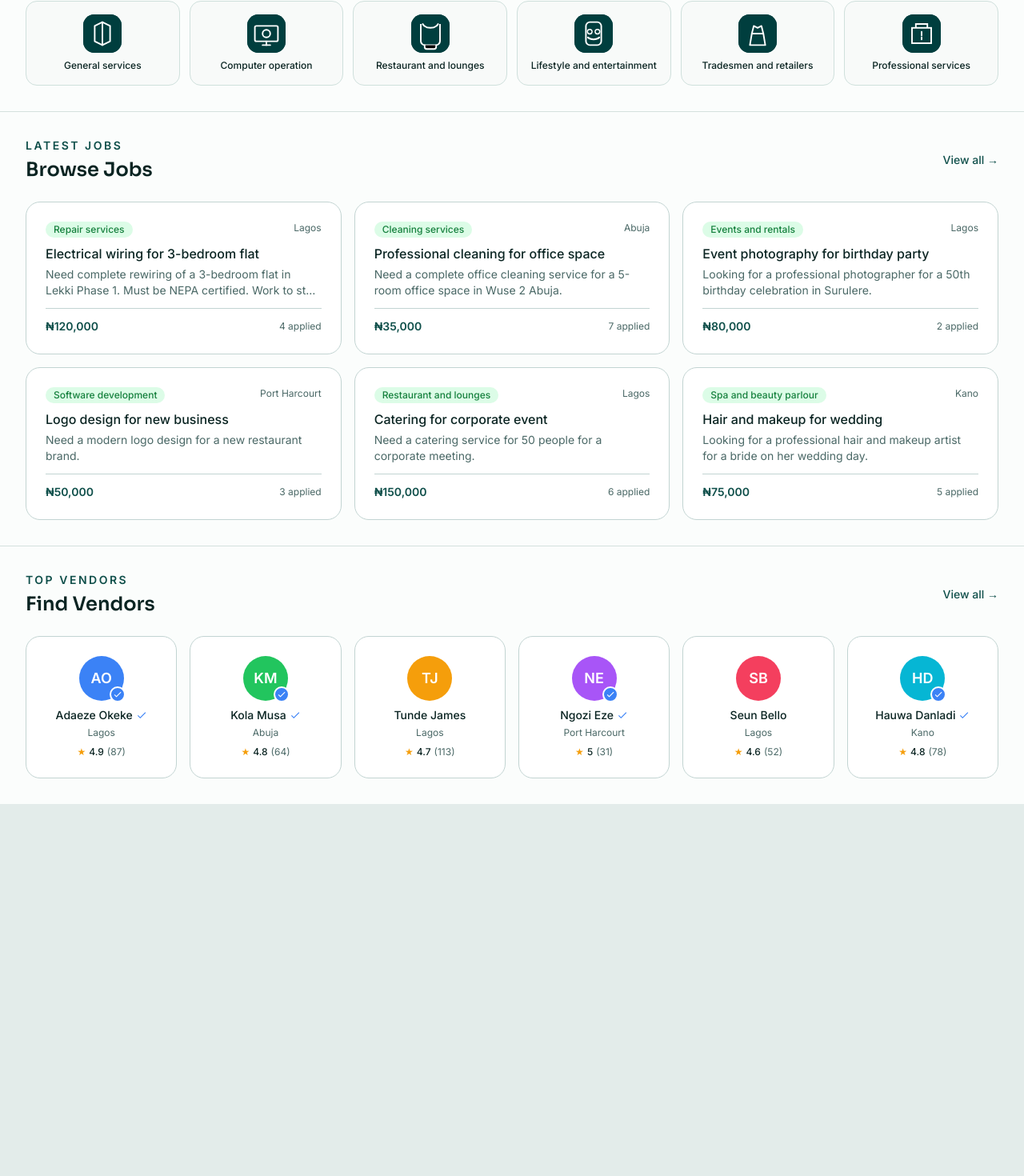
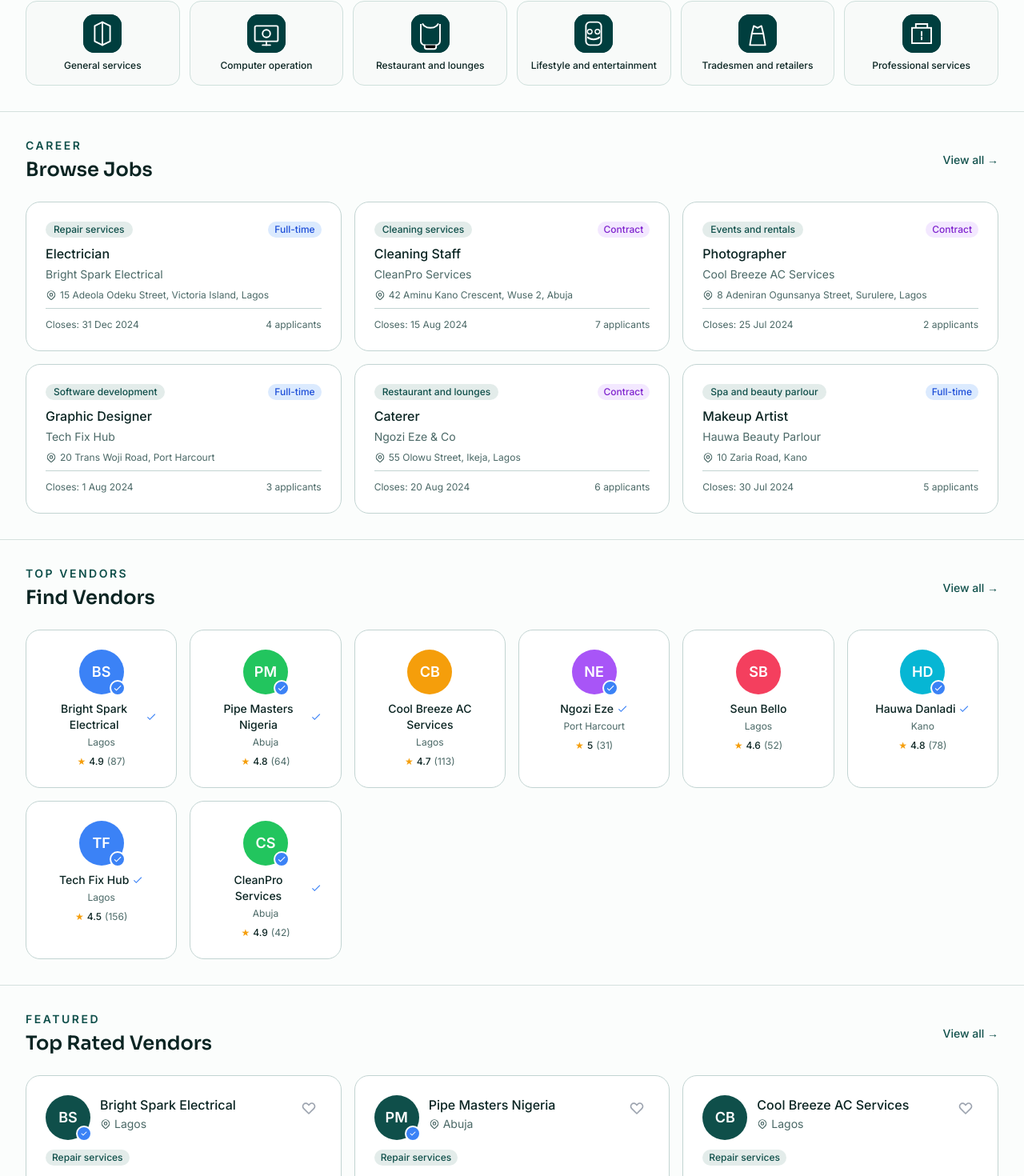
Before and after one commit to micha-tech/anywork-365, a Next.js app: page / in a window 1280 px wide. Shown: the part 1213-2683 px from the top of the page at 80% size. Before the commit the page ends 2218 px from the top, so only its background shows below. Built offline with nearby package versions, Linux system fonts and the light colour scheme; no server answers.

Commit message:
anywork365-update

```diff
--- a/src/app/jobs/page.tsx
+++ b/src/app/jobs/page.tsx
@@ -42,7 +42,6 @@ export default async function JobsPage({ searchParams }: Props) {
             name="search"
             defaultValue={search}
             className="input-field w-full"
-            placeholder="Search jobs by title or keyword..."
           />
           <div className="flex gap-2">
             <select name="category" defaultValue={category} className="input-field flex-1 appearance-none">
--- a/src/app/page.tsx
+++ b/src/app/page.tsx
@@ -1,11 +1,13 @@
 'use client'
 
+import { useState } from 'react'
 import Image from 'next/image'
 import Link from 'next/link'
 import { JOB_CATEGORIES, NIGERIAN_CITIES } from '@/types'
 import { MOCK_JOBS, MOCK_PROFESSIONALS } from '@/lib/mockData'
 import { useCurrentUser } from '@/hooks/useCurrentUser'
 import { CategoryIcon, CATEGORY_ICONS } from '@/components/ui/CategoryIcon'
+import { getInitials } from '@/lib/utils'
 
 const TRUST_POINTS = [
   'Find trusted, skilled hands for everyday and specialist jobs.',
@@ -17,8 +19,36 @@ export default function HomePage() {
   const { user, loading } = useCurrentUser()
 
   const displayCategories = JOB_CATEGORIES.slice(0, 12)
+  const featuredVendors = MOCK_PROFESSIONALS.slice(0, 8)
   const latestJobs = MOCK_JOBS.slice(0, 6)
-  const latestVendors = MOCK_PROFESSIONALS.slice(0, 6)
+
+  const [favorites, setFavorites] = useState<string[]>([])
+
+  function toggleFavorite(e: React.MouseEvent, vendorId: string) {
+    e.preventDefault()
+    setFavorites(prev =>
+      prev.includes(vendorId)
+        ? prev.filter(id => id !== vendorId)
+        : [...prev, vendorId]
+    )
+  }
+
+  function StarRating({ rating }: { rating: number }) {
+    return (
+      <div className="flex items-center gap-0.5">
+        {[1,2,3,4,5].map((star) => (
+          <svg
+            key={star}
+            className={`w-3.5 h-3.5 ${star <= rating ? 'text-yellow-400' : 'text-gray-300'}`}
+            fill="currentColor"
+            viewBox="0 0 20 20"
+          >
+            <path d="M9.049 2.927c.3-.921 1.603-.921 1.902 0l1.07 3.292a1 1 0 00.95.69h3.462c.969 0 1.371 1.24.588 1.81l-2.798 2.034a1 1 0 00-.364 1.118l1.07 3.292c.3.921-.755 1.688-1.54 1.118l-2.798-2.034a1 1 0 00-1.175 0l-2.798 2.034c-.784.57-1.838-.197-1.539-1.118l1.07-3.292a1 1 0 00-.364-1.118L2.98 8.72c-.783-.57-.38-1.81.588-1.81h3.461a1 1 0 00.951-.69l1.07-3.292z" />
+          </svg>
+        ))}
+      </div>
+    )
+  }
 
   return (
     <div className="bg-[#eef4f2]">
@@ -39,7 +69,7 @@ export default function HomePage() {
               Find trusted, skilled hands for any job. Clean, fast, and easy to use from your phone.
             </p>
 
-            <form action="/jobs" method="GET" className="mt-6 flex flex-col gap-3 sm:flex-row">
+            <form action="/professionals" method="GET" className="mt-6 flex flex-col gap-3 sm:flex-row">
               <input
                 type="text"
                 name="search"
@@ -117,7 +147,7 @@ export default function HomePage() {
                 Browse by category
               </h2>
             </div>
-            <Link href="/jobs" className="text-sm font-medium text-brand-primary hover:underline">
+            <Link href="/professionals" className="text-sm font-medium text-brand-primary hover:underline">
               View all →
             </Link>
           </div>
@@ -126,7 +156,7 @@ export default function HomePage() {
             {displayCategories.map((service) => (
               <Link
                 key={service}
-                href={`/jobs?category=${encodeURIComponent(service)}`}
+                href={`/professionals?category=${encodeURIComponent(service)}`}
                 className="flex flex-col items-center justify-center rounded-xl border border-[#cfe0dc] bg-[#f8faf9] p-4 text-center transition-all hover:border-brand-primary hover:shadow-md hover:-translate-y-0.5"
               >
                 <CategoryIcon category={service} size={48} />
@@ -142,7 +172,7 @@ export default function HomePage() {
           <div className="flex items-center justify-between mb-6">
             <div>
               <p className="text-sm font-semibold uppercase tracking-[0.18em] text-brand-primary">
-                Latest Jobs
+                Career
               </p>
               <h2 className="mt-1 font-display text-xl sm:text-2xl font-semibold text-text-primary">
                 Browse Jobs
@@ -161,16 +191,31 @@ export default function HomePage() {
                 className="card hover:border-brand-primary transition-all hover:-translate-y-0.5"
               >
                 <div className="flex items-start justify-between gap-2 mb-2">
-                  <span className="rounded-full bg-green-100 px-2.5 py-0.5 text-xs font-medium text-green-700">
+                  <span className="rounded-full bg-brand-light px-2.5 py-0.5 text-xs font-medium text-brand-primary">
                     {job.category}
                   </span>
-                  <span className="text-xs text-text-secondary">{job.city}</span>
+                  <span className={`rounded-full px-2 py-0.5 text-xs font-medium ${
+                    job.jobType === 'full-time'
+                      ? 'bg-blue-100 text-blue-700'
+                      : 'bg-purple-100 text-purple-700'
+                  }`}>
+                    {job.jobType === 'full-time' ? 'Full-time' : 'Contract'}
+                  </span>
                 </div>
                 <h3 className="font-medium text-text-primary line-clamp-1 mb-1">{job.title}</h3>
-                <p className="text-sm text-text-secondary line-clamp-2 mb-3">{job.description}</p>
+                <p className="text-sm text-text-secondary line-clamp-1 mb-2">{job.businessName}</p>
+                <div className="flex items-center gap-1 text-xs text-text-secondary mb-2">
+                  <svg className="w-3.5 h-3.5" fill="none" viewBox="0 0 24 24" stroke="currentColor">
+                    <path strokeLinecap="round" strokeLinejoin="round" strokeWidth={2} d="M17.657 16.657L13.414 20.9a1.998 1.998 0 01-2.827 0l-4.244-4.243a8 8 0 1111.314 0z" />
+                    <path strokeLinecap="round" strokeLinejoin="round" strokeWidth={2} d="M15 11a3 3 0 11-6 0 3 3 0 016 0z" />
+                  </svg>
+                  <span className="line-clamp-1">{job.businessAddress}</span>
+                </div>
                 <div className="flex items-center justify-between pt-3 border-t border-ui-border">
-                  <span className="text-sm font-semibold text-brand-primary">₦{job.budget.toLocaleString()}</span>
-                  <span className="text-xs text-text-secondary">{job.applicationCount} applied</span>
+                  <span className="text-xs text-text-secondary">
+                    Closes: {new Date(job.closingDate).toLocaleDateString('en-GB', { day: 'numeric', month: 'short', year: 'numeric' })}
+                  </span>
+                  <span className="text-xs text-text-secondary">{job.applicationCount} applicants</span>
                 </div>
               </Link>
             ))}
@@ -195,7 +240,7 @@ export default function HomePage() {
           </div>
 
           <div className="grid grid-cols-2 sm:grid-cols-3 md:grid-cols-4 lg:grid-cols-6 gap-4">
-            {latestVendors.map((vendor, i) => (
+            {featuredVendors.map((vendor, i) => (
               <Link
                 key={vendor.id}
                 href={`/professionals/${vendor.id}`}
@@ -236,6 +281,88 @@ export default function HomePage() {
           </div>
         </div>
       </section>
+
+      <section className="border-t border-[#d5e1de] bg-white/80 px-4 py-8 sm:px-6 lg:px-8">
+        <div className="mx-auto max-w-7xl">
+          <div className="flex items-center justify-between mb-6">
+            <div>
+              <p className="text-sm font-semibold uppercase tracking-[0.18em] text-brand-primary">
+                Featured
+              </p>
+              <h2 className="mt-1 font-display text-xl sm:text-2xl font-semibold text-text-primary">
+                Top Rated Vendors
+              </h2>
+            </div>
+            <Link href="/professionals" className="text-sm font-medium text-brand-primary hover:underline">
+              View all →
+            </Link>
+          </div>
+
+          <div className="grid grid-cols-1 sm:grid-cols-2 lg:grid-cols-3 gap-4">
+            {featuredVendors.map((vendor, idx) => (
+              <Link
+                key={vendor.id}
+                href={`/professionals/${vendor.id}`}
+                className="card hover:border-brand-primary transition-all hover:-translate-y-0.5"
+              >
+                <div className="flex items-start gap-3">
+                  <div className="relative">
+                    <div className="w-14 h-14 rounded-full bg-brand-primary flex items-center justify-center text-white font-semibold text-lg">
+                      {getInitials(vendor.firstName, vendor.lastName)}
+                    </div>
+                    {vendor.isVerified && (
+                      <div className="absolute -bottom-0.5 -right-0.5 w-5 h-5 bg-blue-500 rounded-full flex items-center justify-center border-2 border-white">
+                        <svg className="w-2.5 h-2.5 text-white" fill="currentColor" viewBox="0 0 20 20">
+                          <path fillRule="evenodd" d="M16.707 5.293a1 1 0 010 1.414l-8 8a1 1 0 01-1.414 0l-4-4a1 1 0 011.414-1.414L8 12.586l7.293-7.293a1 1 0 011.414 0z" clipRule="evenodd" />
+                        </svg>
+                      </div>
+                    )}
+                  </div>
+                  <div className="flex-1 min-w-0">
+                    <h3 className="font-medium text-text-primary truncate">{vendor.firstName} {vendor.lastName}</h3>
+                    <div className="flex items-center gap-1 mt-0.5">
+                      <svg className="w-3.5 h-3.5 text-text-secondary" fill="none" viewBox="0 0 24 24" stroke="currentColor">
+                        <path strokeLinecap="round" strokeLinejoin="round" strokeWidth={2} d="M17.657 16.657L13.414 20.9a1.998 1.998 0 01-2.827 0l-4.244-4.243a8 8 0 1111.314 0z" />
+                        <path strokeLinecap="round" strokeLinejoin="round" strokeWidth={2} d="M15 11a3 3 0 11-6 0 3 3 0 016 0z" />
+                      </svg>
+                      <span className="text-sm text-text-secondary">{vendor.city}</span>
+                    </div>
+                  </div>
+                  <button
+                    onClick={(e) => toggleFavorite(e, vendor.id)}
+                    className="p-1.5 rounded-full hover:bg-gray-100 transition-colors"
+                  >
+                    <svg
+                      className={`w-5 h-5 ${favorites.includes(vendor.id) ? 'text-red-500 fill-current' : 'text-gray-400'}`}
+                      fill="none"
+                      viewBox="0 0 24 24"
+                      stroke="currentColor"
+                    >
+                      <path strokeLinecap="round" strokeLinejoin="round" strokeWidth={2} d="M4.318 6.318a4.5 4.5 0 000 6.364L12 20.364l7.682-7.682a4.5 4.5 0 00-6.364-6.364L12 7.636l-1.318-1.318a4.5 4.5 0 00-6.364 0z" />
+                    </svg>
+                  </button>
+                </div>
+
+                <div className="mt-3 flex items-center gap-2">
+                  <span className="inline-flex items-center rounded-full bg-brand-light px-2 py-0.5 text-xs font-medium text-brand-primary">
+                    {vendor.skills?.[0]}
+                  </span>
+                </div>
+
+                <div className="mt-3 flex items-center justify-between">
+                  <StarRating rating={Math.round(vendor.rating || 4)} />
+                  <button
+                    onClick={(e) => { e.preventDefault() }}
+                    className="text-sm text-brand-primary hover:underline"
+                  >
+                    {vendor.reviewCount} reviews
+                  </button>
+                </div>
+              </Link>
+            ))}
+          </div>
+        </div>
+      </section>
     </div>
   )
 }
--- a/src/components/forms/JobCard.tsx
+++ b/src/components/forms/JobCard.tsx
@@ -1,6 +1,6 @@
 import Link from 'next/link'
 import { Badge } from '@/components/ui'
-import { formatCurrency, timeAgo } from '@/lib/utils'
+import { timeAgo } from '@/lib/utils'
 import type { Job } from '@/types'
 
 interface JobCardProps {
@@ -11,45 +11,52 @@ interface JobCardProps {
 export function JobCard({ job, showApply = true }: JobCardProps) {
   return (
     <div className="card hover:border-brand-primary transition-colors">
-      {/* Title row */}
-      <div className="flex items-start justify-between gap-3 mb-3">
+      <div className="flex items-start justify-between gap-2 mb-2">
+        <span className="rounded-full bg-brand-light px-2.5 py-0.5 text-xs font-medium text-brand-primary">
+          {job.category}
+        </span>
+        <span className={`rounded-full px-2 py-0.5 text-xs font-medium ${
+          job.jobType === 'full-time'
+            ? 'bg-blue-100 text-blue-700'
+            : 'bg-purple-100 text-purple-700'
+        }`}>
+          {job.jobType === 'full-time' ? 'Full-time' : 'Contract'}
+        </span>
+      </div>
+
+      <div className="flex items-start justify-between gap-3 mb-2">
         <Link href={`/jobs/${job.id}`} className="flex-1 min-w-0">
           <h3 className="font-medium text-text-primary hover:text-brand-primary transition-colors text-sm sm:text-base leading-snug">
             {job.title}
           </h3>
         </Link>
-        {/* Budget — always visible top-right */}
-        <div className="text-right flex-shrink-0">
-          <p className="text-base sm:text-lg font-semibold text-brand-primary leading-tight">
-            {formatCurrency(job.budget)}
-          </p>
-          <p className="text-xs text-text-secondary mt-0.5">{job.city}</p>
-        </div>
       </div>
 
-      {/* Description */}
-      <p className="text-sm text-text-secondary leading-relaxed line-clamp-2 mb-3">
-        {job.description}
-      </p>
+      <p className="text-sm text-text-secondary line-clamp-1 mb-2">{job.businessName}</p>
 
-      {/* Meta row */}
+      <div className="flex items-center gap-1 text-xs text-text-secondary mb-3">
+        <svg className="w-3.5 h-3.5 flex-shrink-0" fill="none" viewBox="0 0 24 24" stroke="currentColor">
+          <path strokeLinecap="round" strokeLinejoin="round" strokeWidth={2} d="M17.657 16.657L13.414 20.9a1.998 1.998 0 01-2.827 0l-4.244-4.243a8 8 0 1111.314 0z" />
+          <path strokeLinecap="round" strokeLinejoin="round" strokeWidth={2} d="M15 11a3 3 0 11-6 0 3 3 0 016 0z" />
+        </svg>
+        <span className="line-clamp-1">{job.businessAddress}</span>
+      </div>
+
       <div className="flex flex-wrap items-center gap-2 pt-3 border-t border-ui-border">
-        <Badge variant="gray">{job.category}</Badge>
         <Badge variant="green">Open</Badge>
         {job.timeline === 'urgent' && <Badge variant="red">Urgent</Badge>}
         <span className="text-xs text-text-secondary">
           {job.applicationCount} applicants
         </span>
         <span className="text-xs text-text-secondary ml-auto">
-          {timeAgo(job.createdAt)}
+          Closes: {new Date(job.closingDate).toLocaleDateString('en-GB', { day: 'numeric', month: 'short', year: 'numeric' })}
         </span>
       </div>
 
-      {/* Poster + apply */}
       {showApply && (
         <div className="flex items-center justify-between mt-3 pt-3 border-t border-ui-border gap-3">
           <span className="text-xs text-text-secondary truncate">
-            Posted by {job.posterName}
+            {timeAgo(job.createdAt)}
           </span>
           <Link
             href={`/jobs/${job.id}`}
--- a/src/lib/mockData.ts
+++ b/src/lib/mockData.ts
@@ -3,9 +3,9 @@ import type { User, Job } from '@/types'
 export const MOCK_PROFESSIONALS: User[] = [
   {
     id: 'pro-1',
-    firstName: 'Adaeze',
-    lastName: 'Okeke',
-    email: 'adaeze@example.com',
+    firstName: 'Bright',
+    lastName: 'Spark Electrical',
+    email: 'brightspark@example.com',
     role: 'vendor',
     city: 'Lagos',
     bio: '15 years experience in residential and commercial electrical work. Fully NEPA certified.',
@@ -17,9 +17,9 @@ export const MOCK_PROFESSIONALS: User[] = [
   },
   {
     id: 'pro-2',
-    firstName: 'Kola',
-    lastName: 'Musa',
-    email: 'kola@example.com',
+    firstName: 'Pipe',
+    lastName: 'Masters Nigeria',
+    email: 'pipemasters@example.com',
     role: 'vendor',
     city: 'Abuja',
     bio: 'Specialist in pipe installation, burst pipes, and bathroom fittings. Fast response guaranteed.',
@@ -31,9 +31,9 @@ export const MOCK_PROFESSIONALS: User[] = [
   },
   {
     id: 'pro-3',
-    firstName: 'Tunde',
-    lastName: 'James',
-    email: 'tunde@example.com',
+    firstName: 'Cool',
+    lastName: 'Breeze AC Services',
+    email: 'coolbreeze@example.com',
     role: 'vendor',
     city: 'Lagos',
     bio: 'Expert in all AC brands — Samsung, LG, Daikin. Installation, servicing, and gas refill.',
@@ -85,12 +85,40 @@ export const MOCK_PROFESSIONALS: User[] = [
     isVerified: true,
     createdAt: '2023-04-12T00:00:00Z',
   },
+  {
+    id: 'pro-7',
+    firstName: 'Tech',
+    lastName: 'Fix Hub',
+    email: 'techfix@example.com',
+    role: 'vendor',
+    city: 'Lagos',
+    bio: 'Phone and laptop repairs, screen replacements, data recovery. Same-day service.',
+    skills: ['Repair services', 'Computer operation'],
+    rating: 4.5,
+    reviewCount: 156,
+    isVerified: true,
+    createdAt: '2022-08-15T00:00:00Z',
+  },
+  {
+    id: 'pro-8',
+    firstName: 'CleanPro',
+    lastName: 'Services',
+    email: 'cleanpro@example.com',
+    role: 'vendor',
+    city: 'Abuja',
+    bio: 'Professional cleaning services for homes and offices. Eco-friendly products used.',
+    skills: ['Cleaning services', 'General services'],
+    rating: 4.9,
+    reviewCount: 42,
+    isVerified: true,
+    createdAt: '2023-05-20T00:00:00Z',
+  },
 ]
 
 export const MOCK_JOBS: Job[] = [
   {
     id: 'job-1',
-    title: 'Electrical wiring for 3-bedroom flat',
+    title: 'Electrician',
     description: 'Need complete rewiring of a 3-bedroom flat in Lekki Phase 1. Must be NEPA certified. Work to start ASAP.',
     category: 'Repair services',
     budget: 120000,
@@ -99,12 +127,16 @@ export const MOCK_JOBS: Job[] = [
     timeline: 'urgent',
     posterId: 'client-1',
     posterName: 'Mr Chukwu',
+    businessName: 'Bright Spark Electrical',
+    businessAddress: '15 Adeola Odeku Street, Victoria Island, Lagos',
+    jobType: 'full-time',
+    closingDate: '2024-12-31',
     applicationCount: 4,
     createdAt: '2024-07-10T08:00:00Z',
   },
   {
     id: 'job-2',
-    title: 'Professional cleaning for office space',
+    title: 'Cleaning Staff',
     description: 'Need a complete office cleaning service for a 5-room office space in Wuse 2 Abuja.',
     category: 'Cleaning services',
     budget: 35000,
@@ -113,12 +145,16 @@ export const MOCK_JOBS: Job[] = [
     timeline: 'this_week',
     posterId: 'client-2',
     posterName: 'Mrs Bello',
+    businessName: 'CleanPro Services',
+    businessAddress: '42 Aminu Kano Crescent, Wuse 2, Abuja',
+    jobType: 'contract',
+    closingDate: '2024-08-15',
     applicationCount: 7,
     createdAt: '2024-07-09T14:30:00Z',
   },
   {
     id: 'job-3',
-    title: 'Event photography for birthday party',
+    title: 'Photographer',
     description: 'Looking for a professional photographer for a 50th birthday celebration in Surulere.',
     category: 'Events and rentals',
     budget: 80000,
@@ -127,12 +163,16 @@ export const MOCK_JOBS: Job[] = [
     timeline: 'urgent',
     posterId: 'client-3',
     posterName: 'Alhaji Musa',
+    businessName: 'Cool Breeze AC Services',
+    businessAddress: '8 Adeniran Ogunsanya Street, Surulere, Lagos',
+    jobType: 'contract',
+    closingDate: '2024-07-25',
     applicationCount: 2,
     createdAt: '2024-07-11T09:00:00Z',
   },
   {
     id: 'job-4',
-    title: 'Logo design for new business',
+    title: 'Graphic Designer',
     description: 'Need a modern logo design for a new restaurant brand.',
     category: 'Software development',
     budget: 50000,
@@ -141,12 +181,16 @@ export const MOCK_JOBS: Job[] = [
     timeline: 'this_week',
     posterId: 'client-4',
     posterName: 'Dr Amadi',
+    businessName: 'Tech Fix Hub',
+    businessAddress: '20 Trans Woji Road, Port Harcourt',
+    jobType: 'full-time',
+    closingDate: '2024-08-01',
     applicationCount: 3,
     createdAt: '2024-07-08T11:00:00Z',
   },
   {
     id: 'job-5',
-    title: 'Catering for corporate event',
+    title: 'Caterer',
     description: 'Need a catering service for 50 people for a corporate meeting.',
     category: 'Restaurant and lounges',
     budget: 150000,
@@ -155,12 +199,16 @@ export const MOCK_JOBS: Job[] = [
     timeline: 'this_month',
     posterId: 'client-5',
     posterName: 'Funke A.',
+    businessName: 'Ngozi Eze & Co',
+    businessAddress: '55 Olowu Street, Ikeja, Lagos',
+    jobType: 'contract',
+    closingDate: '2024-08-20',
     applicationCount: 6,
     createdAt: '2024-07-07T16:00:00Z',
   },
   {
     id: 'job-6',
-    title: 'Hair and makeup for wedding',
+    title: 'Makeup Artist',
     description: 'Looking for a professional hair and makeup artist for a bride on her wedding day.',
     category: 'Spa and beauty parlour',
     budget: 75000,
@@ -169,6 +217,10 @@ export const MOCK_JOBS: Job[] = [
     timeline: 'urgent',
     posterId: 'client-6',
     posterName: 'Ibrahim T.',
+    businessName: 'Hauwa Beauty Parlour',
+    businessAddress: '10 Zaria Road, Kano',
+    jobType: 'full-time',
+    closingDate: '2024-07-30',
     applicationCount: 5,
     createdAt: '2024-07-06T10:00:00Z',
   },
--- a/src/types/index.ts
+++ b/src/types/index.ts
@@ -68,6 +68,7 @@ export type JobCategory =
 export type JobStatus = 'open' | 'in_progress' | 'completed' | 'cancelled'
 
 export type JobTimeline = 'urgent' | 'this_week' | 'this_month' | 'flexible'
+export type JobType = 'full-time' | 'contract'
 
 export interface Job {
   id: string
@@ -80,6 +81,10 @@ export interface Job {
   timeline: JobTimeline
   posterId: string
   posterName: string
+  businessName: string
+  businessAddress: string
+  jobType: JobType
+  closingDate: string
   applicationCount: number
   createdAt: string
 }
```
